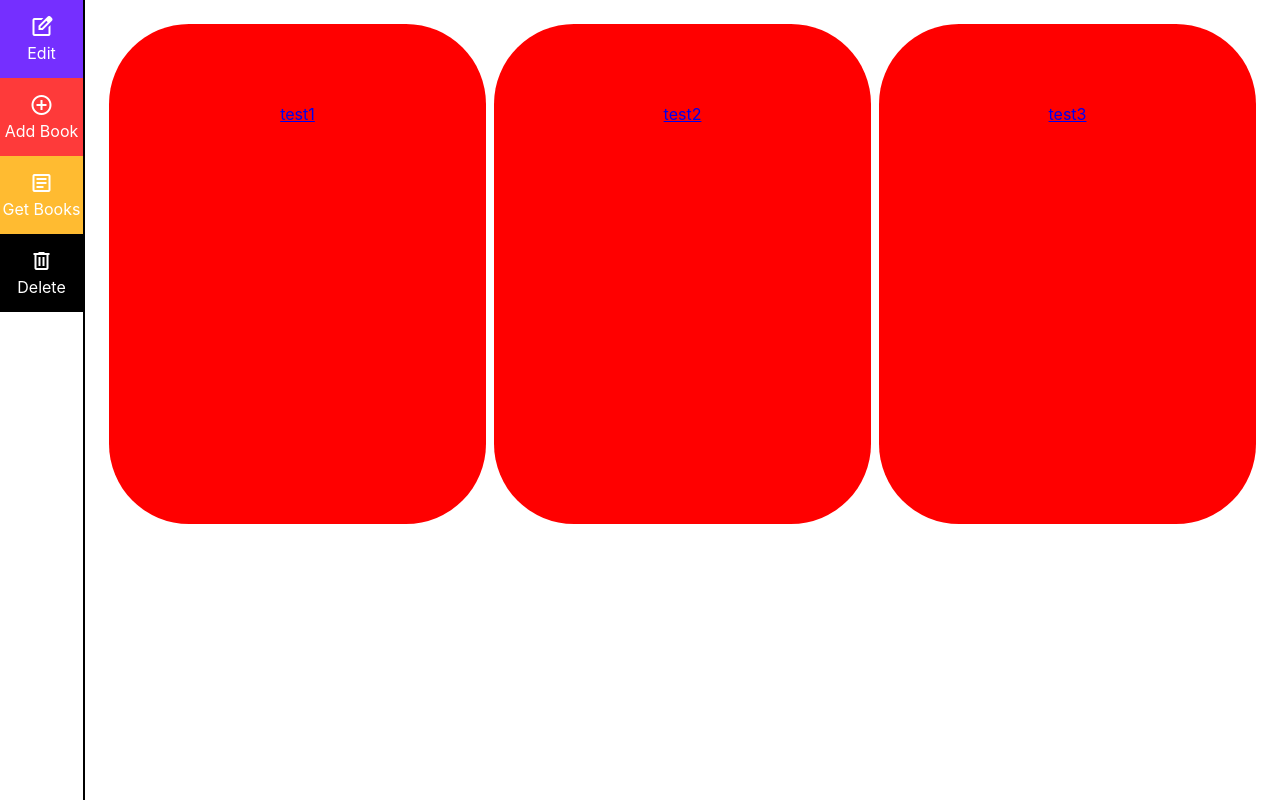
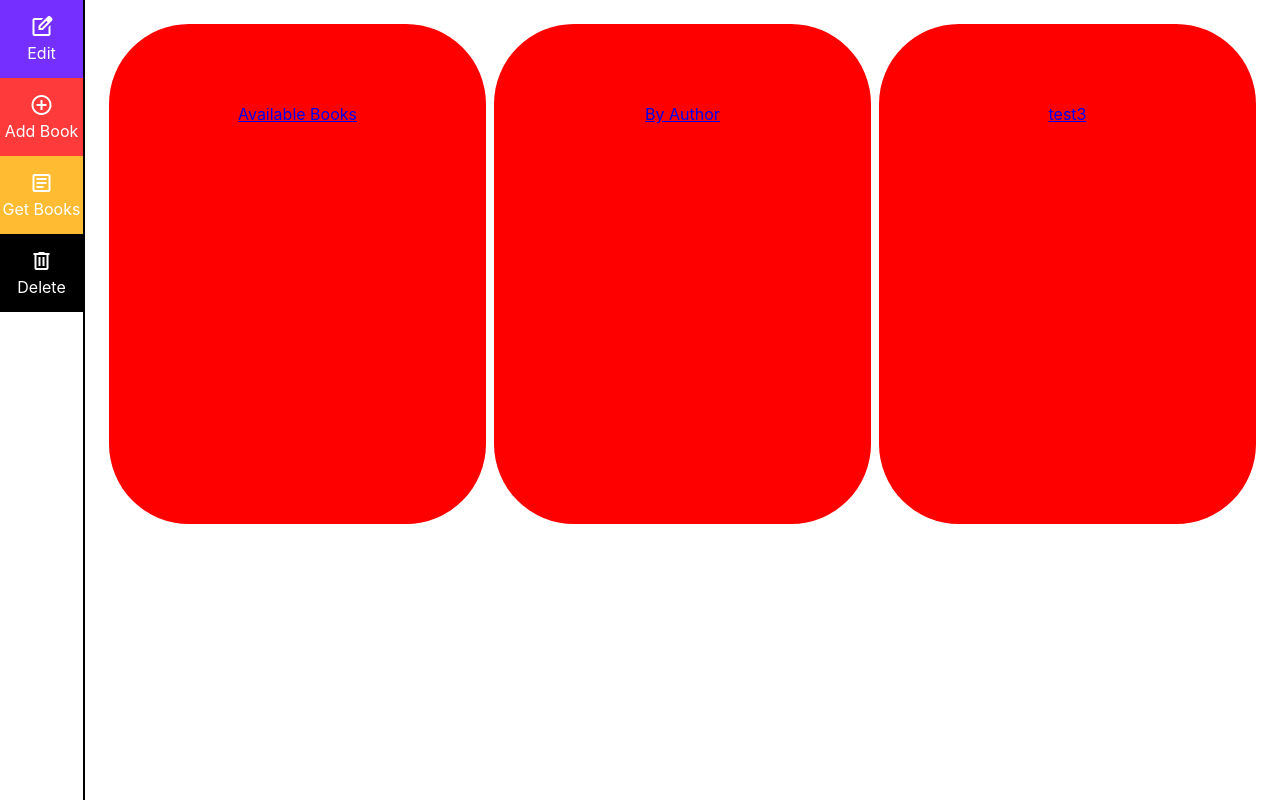
Before and after one commit to GrantCanty/bookstore, a React (Create React App) app in the folder client/: page /get in a window 1280 px wide. Built offline with nearby package versions, Linux system fonts and the light colour scheme.

Commit message:
added book asset for available route. updated card to add in '/' to beginning of route. card no longer needs to take '/' in in link prop

```diff
--- /dev/null
+++ b/client/src/assets/book.js
@@ -0,0 +1,11 @@
+const Book = (props) => {
+    return (
+        <div className="book">
+            <h1>Title: {props.title}</h1>
+            <h4>Author: {props.author}</h4>
+            <h4>Available copies: {props.available}</h4>
+        </div>
+    )
+}
+
+export default Book;
--- a/client/src/assets/card.js
+++ b/client/src/assets/card.js
@@ -3,7 +3,7 @@ import '../styles/card.css'
 
 const Card = (props) => {
     return (
-        <Link to={props.link} className='card-wrapper'>
+        <Link to={`/${props.link}`} className='card-wrapper'>
             <div className='card-content'>
                 {props.text}
             </div>
--- a/client/src/pages/available.js
+++ b/client/src/pages/available.js
@@ -1,5 +1,6 @@
 import { useState, useEffect } from 'react'
 import { json } from 'react-router-dom'
+import Book from '../assets/book'
 
 const Available = () => {
 
@@ -17,7 +18,7 @@ const Available = () => {
     return(
         <div className='content'>
             {data.map((e) => {
-                return <div>{e.title}</div>
+                return <Book title={e.title} author={e.authorName} available={e.inventoryCount} />
             })}
         </div>
     )
--- a/client/src/pages/get.js
+++ b/client/src/pages/get.js
@@ -18,8 +18,8 @@ const Get = () => {
     return (
         <div className="content">
             <div className='card-grid'>
-                <Card text='test1' link='/get/available' />
-                <Card text='test2' />
+                <Card text='Available Books' link='get/available' />
+                <Card text='By Author' link='get/byauthor' />
                 <Card text='test3' />
             </div>
         </div>
```
